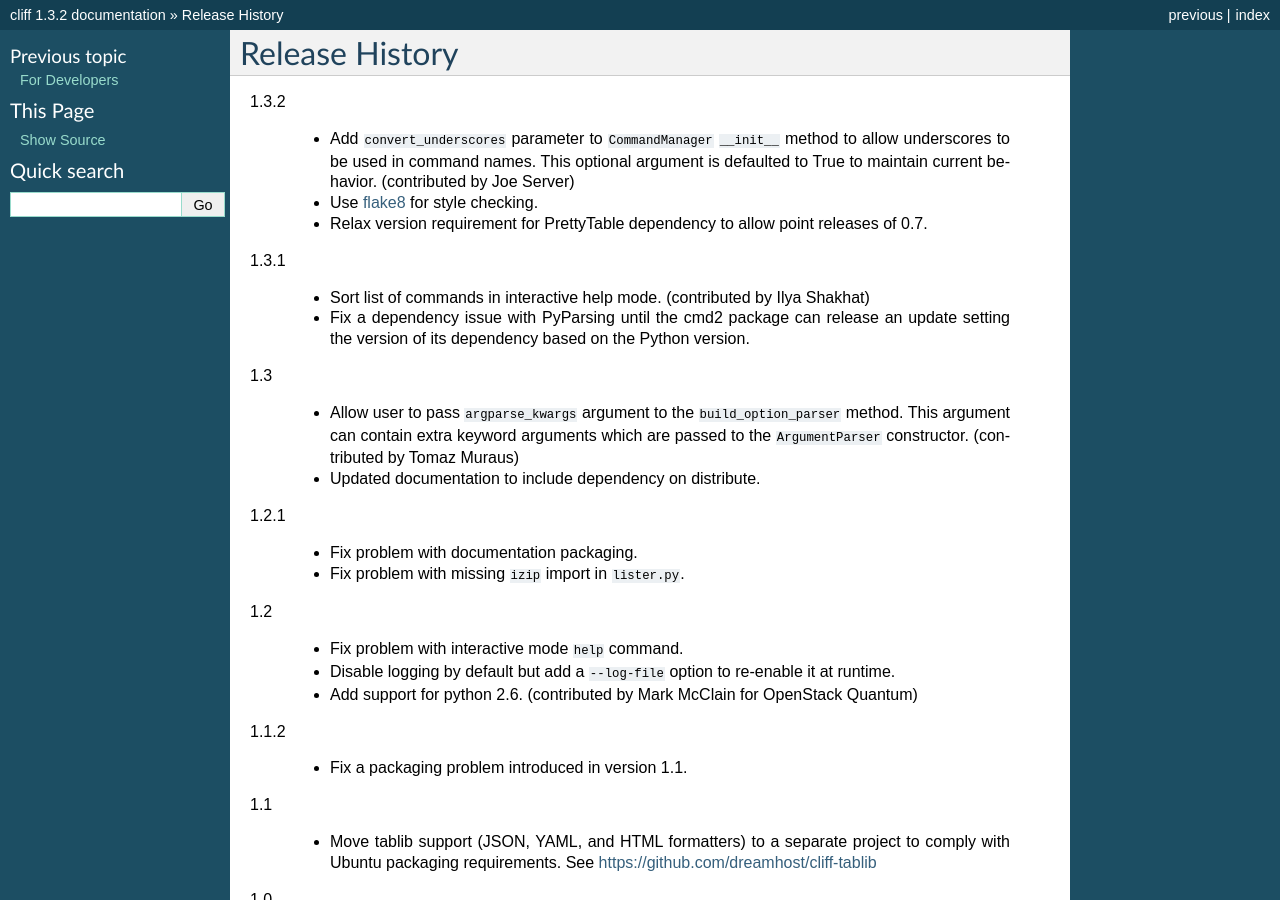
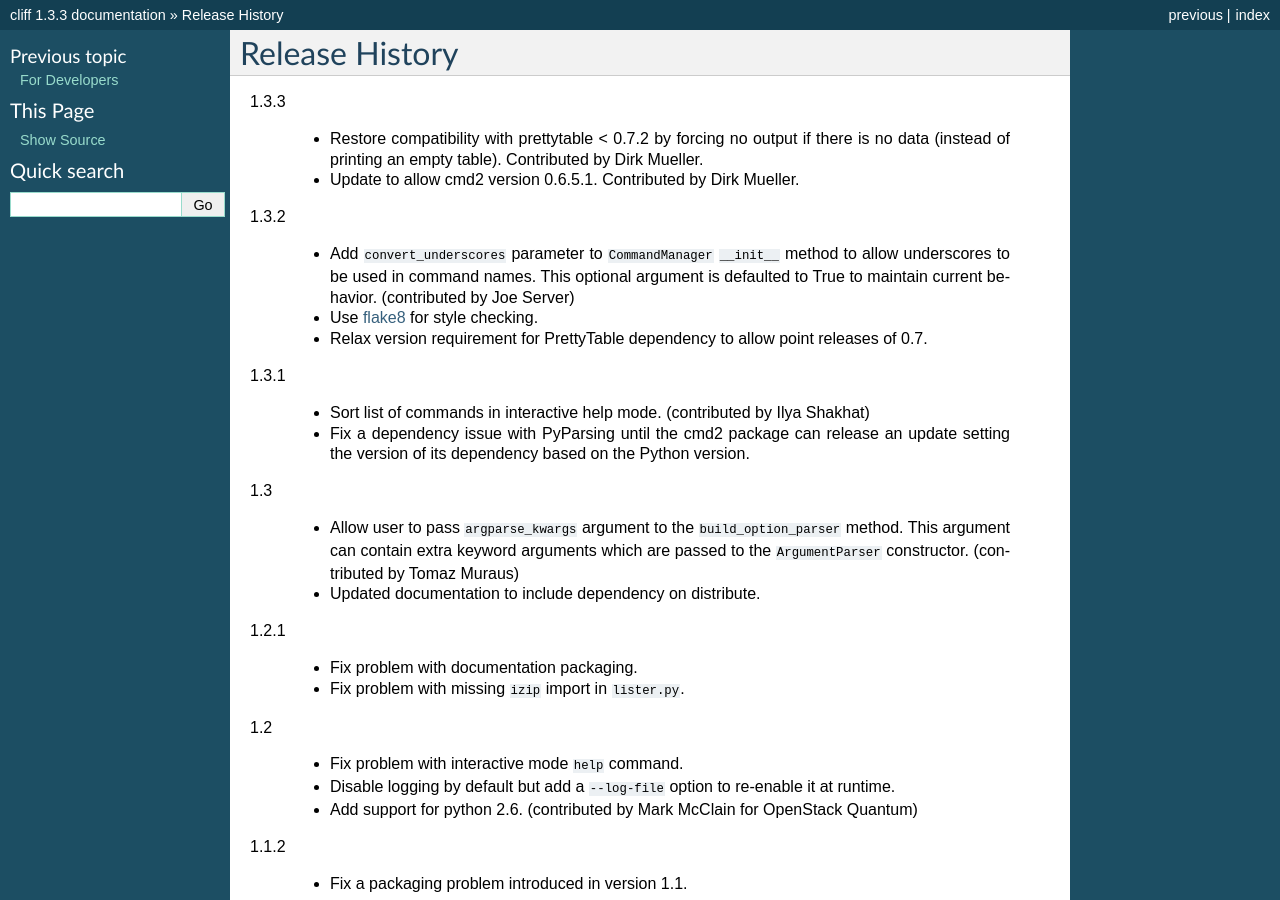
Before and after one commit to openstack/cliff, a Sphinx documentation site: the page built from docs/source/history.rst, in a window 1280 px wide and 900 px high. Built offline with Sphinx 7.4.7, drawn with Linux system fonts in a browser that asks for light colours; some of the changed text lies outside the part shown.

Commit message:
Prepare for release 1.3.3
Signed-off-by: Doug Hellmann <doug.hellmann@dreamhost.com>

```diff
--- a/docs/source/history.rst
+++ b/docs/source/history.rst
@@ -1,6 +1,13 @@
 =================
  Release History
 =================
+
+1.3.3
+
+  - Restore compatibility with prettytable < 0.7.2 by forcing no
+    output if there is no data (instead of printing an empty
+    table). Contributed by Dirk Mueller.
+  - Update to allow cmd2 version 0.6.5.1. Contributed by Dirk Mueller.
 
 1.3.2
 
--- a/setup.py
+++ b/setup.py
@@ -3,7 +3,7 @@
 PROJECT = 'cliff'
 
 # Change docs/source/conf.py too!
-VERSION = '1.3.2'
+VERSION = '1.3.3'
 
 # Bootstrap installation of Distribute
 import distribute_setup
```
